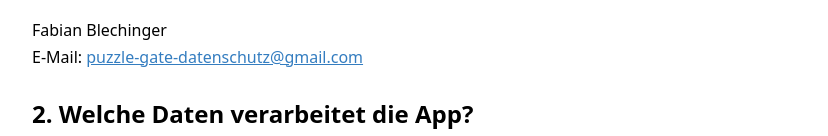
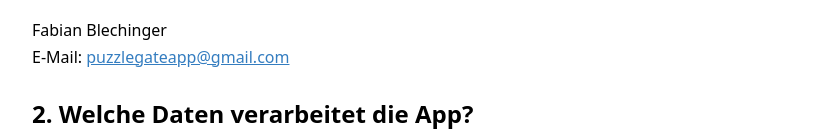
Before and after one commit to barghest89/puzzle-gate-privacy, a plain HTML site: page index.html in a window 1280 px wide. Shown: the part 236-372 px from the top of the page, without its empty margins (224-1052 px from the left). Drawn offline with Linux system fonts and the light colour scheme.

Commit message:
docs: update privacy contact email to puzzlegateapp@gmail.com

```diff
--- a/index.html
+++ b/index.html
@@ -24,7 +24,7 @@
     <h1>Datenschutzerklärung für Puzzle Gate</h1>
     <p>Stand: 14. November 2026</p>
     <h2>1. Verantwortlicher und Kontakt</h2>
-    <p>Fabian Blechinger<br>E-Mail: <a href="mailto:puzzle-gate-datenschutz@gmail.com">puzzle-gate-datenschutz@gmail.com</a></p>
+    <p>Fabian Blechinger<br>E-Mail: <a href="mailto:puzzlegateapp@gmail.com">puzzlegateapp@gmail.com</a></p>
     <h2>2. Welche Daten verarbeitet die App?</h2>
     <p><strong>App-Sperre und Bedienungshilfedienst:</strong> Puzzle Gate zeigt die auf dem Gerät startbaren Apps an, damit du Apps zum Schutz auswählen kannst. Nach deiner ausdrücklichen Aktivierung erkennt der Android-Bedienungshilfedienst anhand von App- und Fensterereignissen, welche App im Vordergrund ist, und zeigt bei geschützten Apps eine Rätselsperre an. Für diese Funktion verarbeitet die App Paketkennungen, Fensterinformationen, ausgewählte Apps und Freigabezeiten. Bei geschützten Apps kann sie außerdem deren Bild-in-Bild-Fenster erkennen und schließen. Die dabei verwendeten App-Kennungen und Freigabezeiten werden lokal gespeichert; der Bedienungshilfedienst übermittelt sie nicht selbst an unseren Server. Du kannst den Dienst jederzeit in den Android-Einstellungen deaktivieren.</p>
     <p><strong>Lokale Einstellungen und Training:</strong> Puzzle Gate speichert unter anderem deine App-Auswahl, Schutzregeln, Spracheinstellungen, Trainingsfortschritte, persönliche Bestwerte und gegebenenfalls importierte PGN-Schachpartien auf deinem Gerät. Für die App-Sperre ist keine Anmeldung bei Lichess erforderlich.</p>
@@ -48,7 +48,7 @@
     <h1>Privacy Policy for Puzzle Gate</h1>
     <p>Last updated: November 14, 2026</p>
     <h2>1. Controller and contact</h2>
-    <p>Fabian Blechinger<br>Email: <a href="mailto:puzzle-gate-datenschutz@gmail.com">puzzle-gate-datenschutz@gmail.com</a></p>
+    <p>Fabian Blechinger<br>Email: <a href="mailto:puzzlegateapp@gmail.com">puzzlegateapp@gmail.com</a></p>
     <h2>2. Data processed by the app</h2>
     <p><strong>App protection and Accessibility Service:</strong> Puzzle Gate lists launchable apps so you can choose which ones to protect. Once you explicitly enable the Android Accessibility Service, it uses app and window events to identify the foreground app and display a chess-puzzle gate for protected apps. This involves app package identifiers, window information, your protected-app selection and unlock times. For protected apps, it may also identify and dismiss picture-in-picture windows. The app identifiers and unlock times used for this feature are stored locally; the Accessibility Service itself does not send them to our server. You can disable the service at any time in Android settings.</p>
     <p><strong>Local settings and training:</strong> Puzzle Gate stores your protected-app selection, rules, language preferences, training progress, personal bests and any imported PGN chess games on your device. A Lichess account is not required to use app protection.</p>
```
